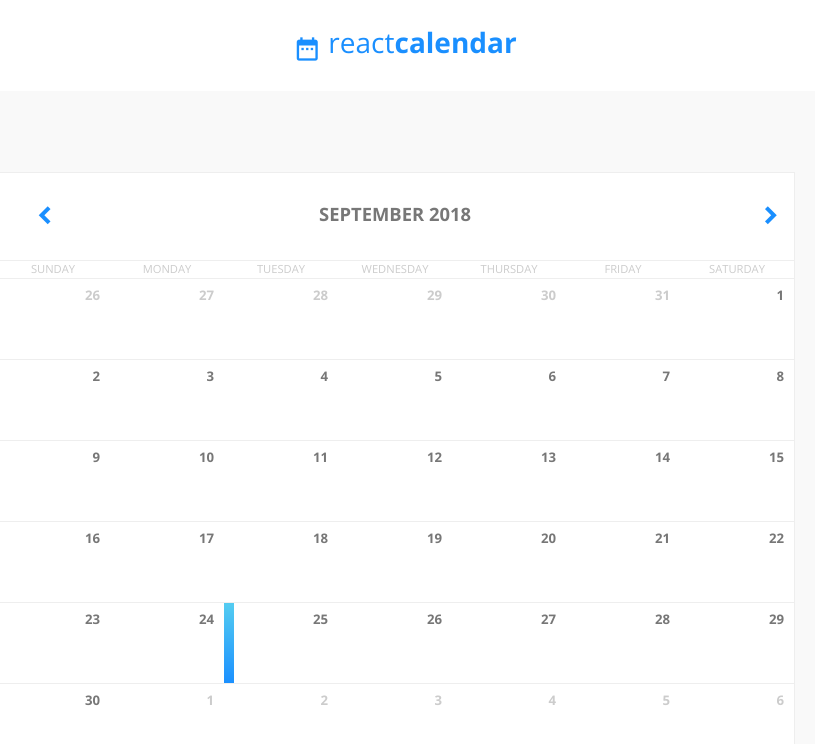
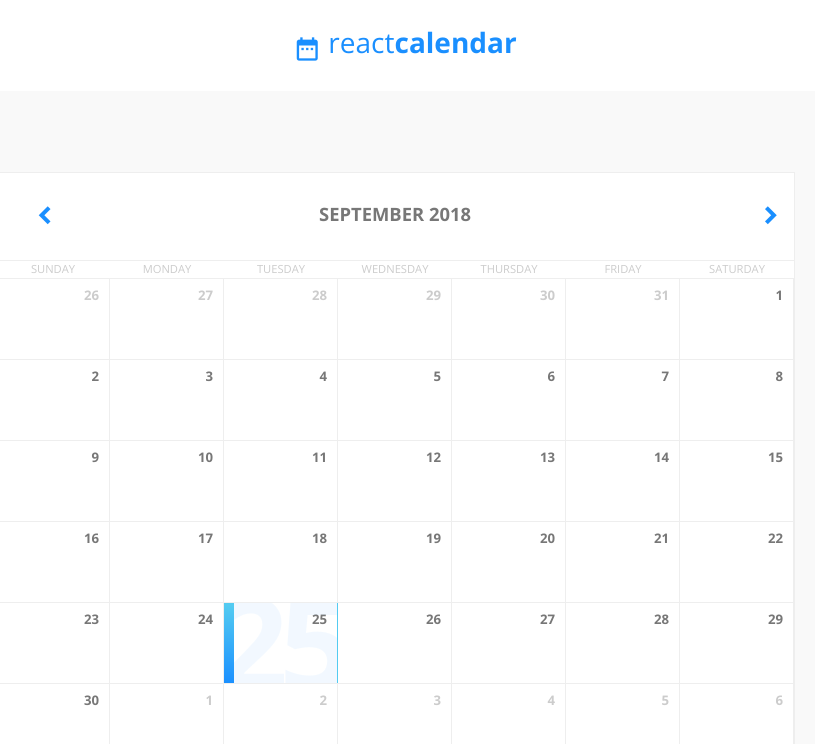
Before and after one commit to petervmercer/calendartest, a React (Create React App) app: page / in a window 1280 px wide. Shown: the top 744 px of the page, without its empty margins (245-1060 px from the left). Built offline with nearby package versions, Linux system fonts and the light colour scheme.

Commit message:
Added the correct child syntax and for BigDateNum within CellNum

```diff
--- a/src/components/Calendar.jsx
+++ b/src/components/Calendar.jsx
@@ -78,6 +78,26 @@
     width: 100%;
 `;
 
+const BigDateNum = styled.span`
+    font-weight: 700;
+    line-height: 1;
+    color: #1a8fff;
+    opacity: 0;
+    font-size: 8em;
+    position: absolute;
+    top: -.2em;
+    right: -.05em;
+    transition: .25s ease-out;
+    letter-spacing: -.07em;
+
+
+    ${props => props.selected && css`
+            opacity: 0.05;
+            transition: .5s ease-in;
+
+    `}
+`;
+
 const CellMain = styled.div`
 
     flex-grow: 0;
@@ -86,18 +106,24 @@
 
     position: relative;
     height: 5em;
-    border-right: 1px solid var#eee;
+    border-right: 1px solid #eee;
     overflow: hidden;
     cursor: pointer;
     background: #fff;
     transition: 0.25s ease-out;
 
     &:hover {
-
             background: #f9f9f9;
             transition: 0.5s ease-out;
+    }
 
+    &:hover ${BigDateNum} {
+
+            opacity: 0.05;
+            transition: .5s ease-in;
     }
+
+
 
 
     &::last-child {
@@ -127,33 +153,7 @@
     font-weight: 700;
 `;
 
-const BigDateNum = styled.span`
-    font-weight: 700;
-    line-height: 1;
-    color: #1a8fff;
-    opacity: 0;
-    font-size: 8em;
-    position: absolute;
-    top: -.2em;
-    right: -.05em;
-    transition: .25s ease-out;
-    letter-spacing: -.07em;
 
-     CellMain:hover {
-
-            background: #f9f9f9;
-            transition: 0.5s ease-out;
-
-    }
-
-    ${props => props.selected && css`
-
-        BigDateNum{
-            background: #f9f9f9;
-            transition: 0.5s ease-out;
-        }
-    `}
-`;
 
 const DateRow = styled.div`
 margin: 0;
```
